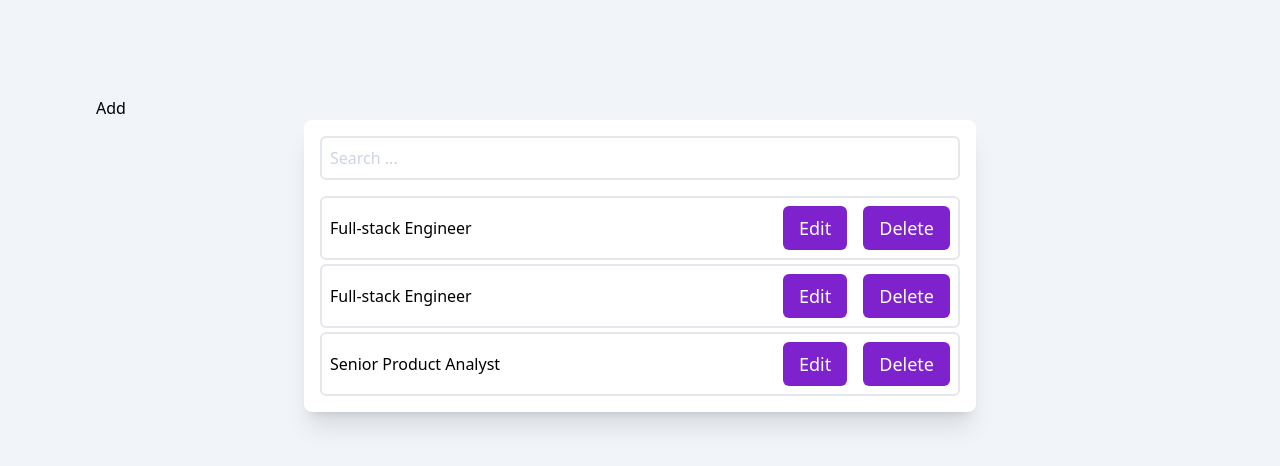
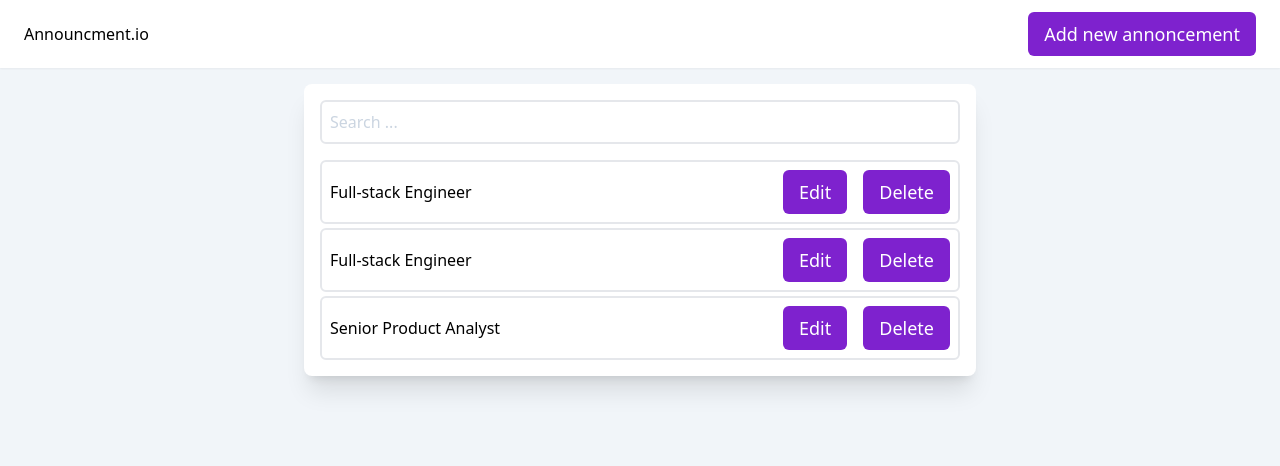
Before and after one commit to tmrsl/announcement-test, a React (Create React App) app: page / in a window 1280 px wide. Shown: the top 466 px of the page. Built offline with nearby package versions, Linux system fonts and the light colour scheme.

Commit message:
added empty sate, tidy up

```diff
--- a/src/App.js
+++ b/src/App.js
@@ -1,6 +1,8 @@
 import React, { useState } from 'react';
 import AddAnnoncement from './components/Announcements/AddAnnouncement';
 import AnnouncementList from './components/Announcements/AnnouncementsList';
+import AnnouncementsEmpty from './components/Announcements/AnnouncementsEmpty';
+import Button from './components/UI/Button';
 
 const announcements = [
   {
@@ -73,8 +75,14 @@ function App() {
   };
 
   return (
-    <div className="min-h-screen p-24 bg-slate-100">
-      <button onClick={() => setIsFormVisible(true)}>Add</button>
+    <div className="min-h-screen flex flex-col bg-slate-100">
+      <header className="flex items-center justify-between py-3 px-6 bg-white shadow-sm">
+        <span>Announcment.io</span>
+
+        <Button onClick={() => setIsFormVisible(true)}>Add new annoncement</Button>
+      </header>
+
+      <div className="p-4">
         {isFormVisible && (
           <AddAnnoncement
             onAddAnnouncment={addAnnouncmentHandler}
@@ -83,11 +91,17 @@ function App() {
             announcementToEdit={editAnnouncement}
           />
         )}
+
+        {announcementsList.length ? (
           <AnnouncementList
             announcements={announcementsList}
             onEditAnnouncement={onEditHandler}
             onDeleteAnnouncement={deleteAnnouncementHangler}
           />
+        ) : (
+          !isFormVisible && <AnnouncementsEmpty onStartAdd={() => setIsFormVisible(true)} />
+        )}
+      </div>
     </div>
   );
 }
--- a/src/components/Announcements/AddAnnouncement.js
+++ b/src/components/Announcements/AddAnnouncement.js
@@ -52,10 +52,13 @@ const AddAnnoncement = (props) => {
           value={enteredDescription}
           onChange={enteredDescriptionHandler}
         />
-        <Button className="mt-2" type="submit">
-          {isAnnouncementEdit ? 'Edit Announcement' : 'Add Announcement'}
-        </Button>
-        <Button className="mt-2">Cancel</Button>
+
+        <div className="mt-4 flex gap-4">
+          <Button type="submit">{isAnnouncementEdit ? 'Edit Announcement' : 'Add Announcement'}</Button>
+          <Button type="button" onClick={props.onCancel}>
+            Cancel
+          </Button>
+        </div>
       </form>
     </Card>
   );
--- /dev/null
+++ b/src/components/Announcements/AnnouncementsEmpty.js
@@ -0,0 +1,13 @@
+import Card from '../UI/Card';
+import Button from '../UI/Button';
+
+function AnnouncementsEmpty(props) {
+  return (
+    <Card className="flex flex-col items-center justify-center p-8 mx-auto my-0 w-4/5 max-w-2xl">
+      <h2 className="mb-4">Seems like you don't have any announcements yet.</h2>
+      <Button onClick={props.onStartAdd}>Add new annoncement</Button>
+    </Card>
+  );
+}
+
+export default AnnouncementsEmpty;
--- a/src/components/Announcements/AnnouncementsList.js
+++ b/src/components/Announcements/AnnouncementsList.js
@@ -18,7 +18,6 @@ function AnnouncementList(props) {
     <Card className="p-4 mx-auto my-0 w-4/5 max-w-2xl">
       <Input className="mb-4" placeholder="Search ..." value={search} onChange={(e) => setSearch(e.target.value)} />
 
-      {search}
       <ul className="flex flex-col gap-1 list-none">
         {itemsToDisplay.map((announcement) => (
           <AnnouncementItem
```
Lines whose indentation alone changed are shown as unchanged.
